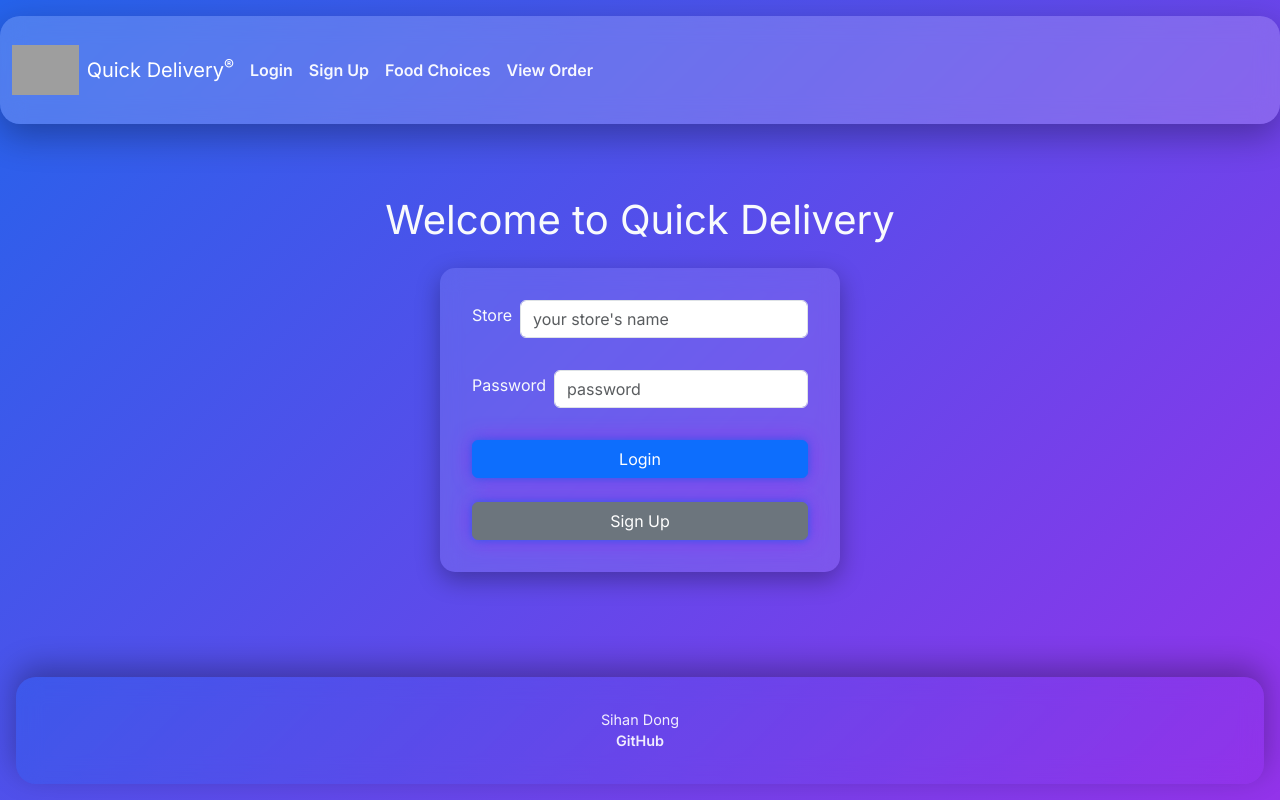
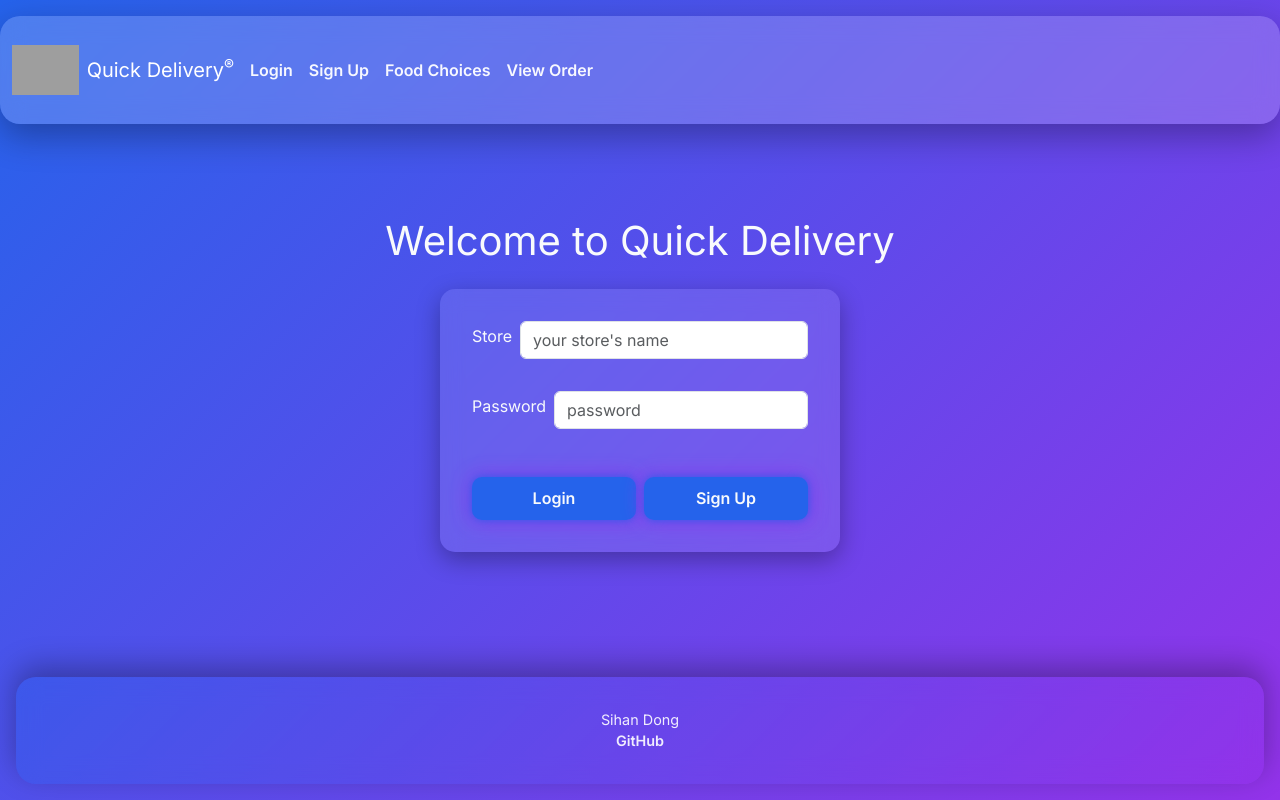
Before and after one commit to Sihan-Dong2007/QuickDeliver, a React (Vite) app: page / in a window 1280 px wide. Built offline with nearby package versions, Linux system fonts and the light colour scheme; grey boxes are pictures that could not be loaded.

Commit message:
add sign up button in app.css and make changes to the sign up button

```diff
--- a/src/app.css
+++ b/src/app.css
@@ -157,6 +157,23 @@ button:hover {
   box-shadow: 0 0 20px var(--primary), 0 0 40px var(--secondary);
 }
 
+.btn-login {
+  padding: 0.6rem 1.2rem;
+  border: none;
+  border-radius: 10px;
+  font-weight: 600;
+  cursor: pointer;
+  color: var(--text);
+  background: var(--primary);
+  box-shadow: 0 0 10px var(--primary), 0 0 20px var(--secondary);
+  transition: all 0.3s ease;
+}
+
+.btn-login:hover {
+  transform: scale(1.05);
+  box-shadow: 0 0 20px var(--primary), 0 0 40px var(--secondary);
+}
+
 footer {
   margin: 1rem;
   margin-top: auto;
--- a/src/login/login.jsx
+++ b/src/login/login.jsx
@@ -1,28 +1,23 @@
-import React, { useState } from 'react';
-import { useNavigate } from 'react-router-dom';
-import 'bootstrap/dist/css/bootstrap.min.css';
-import '../app.css';
+import React, { useState } from "react";
+import "bootstrap/dist/css/bootstrap.min.css";
+import "../app.css";
 
 export function Login() {
-  const [store, setStore] = useState('');
-  const [password, setPassword] = useState('');
-  const [error, setError] = useState('');
-
-  const navigate = useNavigate();
+  const [store, setStore] = useState("");
+  const [password, setPassword] = useState("");
+  const [error, setError] = useState("");
 
   const handleLogin = (e) => {
     e.preventDefault();
+    if (store && password) {
+      console.log("Login as:", store);
+    } else {
+      setError("Please enter store and password");
+    }
+  };
 
-    const users = JSON.parse(localStorage.getItem('users')) || [];
-    const user = users.find(u => u.store === store && u.password === password);
-
-    if (user) {
-      localStorage.setItem('currentUser', store);
-      setError('');
-      navigate('/choices');
-    } else {
-      setError('Store name or password is incorrect. Please Sign Up if you are new.');
-    }
+  const handleSignUp = () => {
+    console.log("Go to Sign Up");
   };
 
   return (
@@ -30,6 +25,7 @@ export function Login() {
       <h1 className="mb-4">Welcome to Quick Delivery</h1>
 
       <form onSubmit={handleLogin} className="w-50">
+
         <div className="mb-3">
           <label className="form-label">Store</label>
           <input
@@ -57,18 +53,14 @@ export function Login() {
             {error}
           </div>
         )}
-
-        <button type="submit" className="btn btn-primary w-100">
-          Login
-        </button>
-
-        <button
-          type="button"
-          className="btn btn-secondary w-100 mt-2"
-          onClick={() => navigate('/signup')}
-        >
-          Sign Up
-        </button>
+        <div className="d-flex gap-2 mt-3">
+          <button type="submit" className="btn-login w-50">
+            Login
+          </button>
+          <button type="button" className="btn-login w-50" onClick={handleSignUp}>
+            Sign Up
+          </button>
+        </div>
       </form>
     </main>
   );
```
